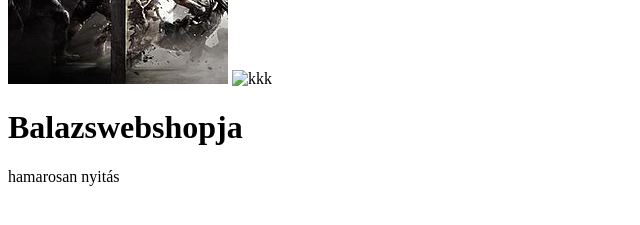
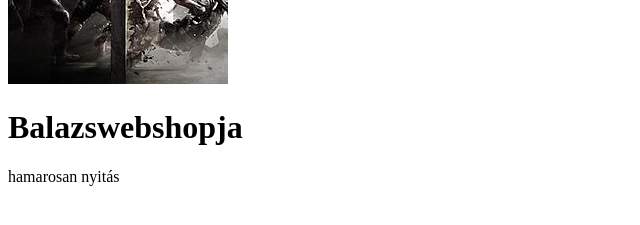
Before and after one commit to balazsolah/shop, a plain HTML site: page index.html in a window 1280 px wide. Shown: the part 195-420 px from the top of the page, 0-640 px from the left. Drawn offline with Linux system fonts and the light colour scheme.

Commit message:
Update index.html

```diff
--- a/index.html
+++ b/index.html
@@ -3,7 +3,7 @@
 <title>HTML Tutorial</title>
 <body>
 <img src="haha.jpg" alt="kkk">
-<img src="patrik.jpg" alt="kkk">
+
 <h1>Balazswebshopja</h1>
 <p>hamarosan nyitás</p>
 
```
